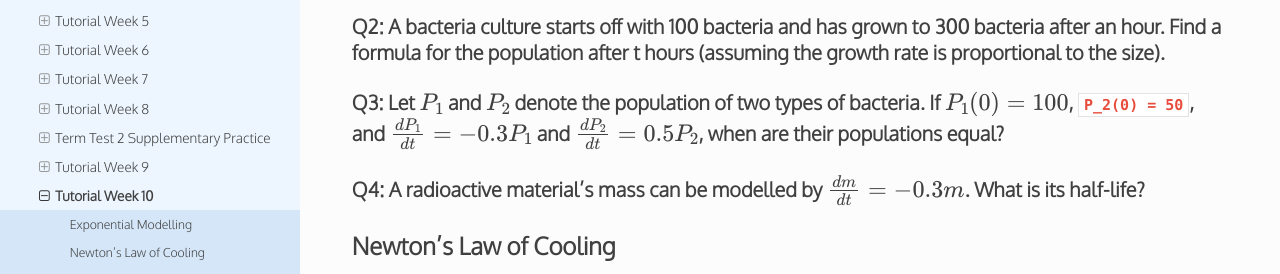
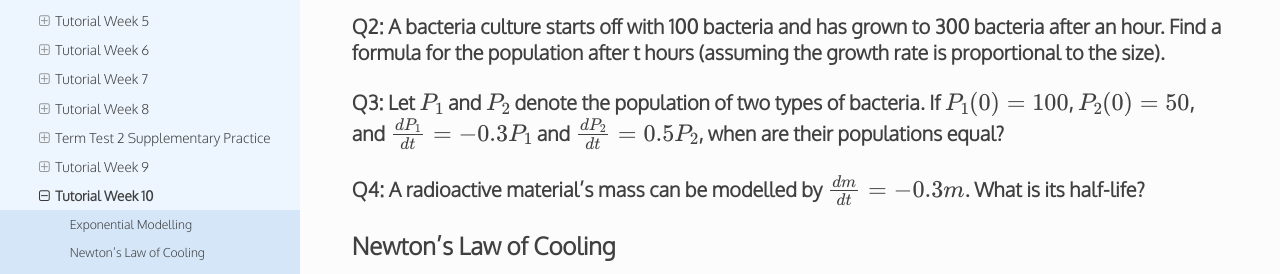
Before and after one commit to hpnrep6/t, a Sphinx documentation site: the page built from source/2022/mata30_fall/tutorial10.rst, in a window 1280 px wide and 987 px high. Shown: the part 278-552 px from the top of the window. Built offline with Sphinx 7.4.7 and the Read the Docs theme 2.0.0, drawn with Linux system fonts in a browser that asks for light colours; cross-references to code outside the pages are shown as plain code; part of the change alters nothing that is shown.

```diff
--- a/source/2022/mata30_fall/tutorial10.rst
+++ b/source/2022/mata30_fall/tutorial10.rst
@@ -24,7 +24,7 @@ Q1: The population of Toronto was 2 770 000 in 1975 and 3 133 000 in 1982. Use a
 Q2: A bacteria culture starts off with 100 bacteria and has grown to 300 bacteria after an hour. Find a formula for the population after t hours (assuming the growth rate is proportional to the size).
 ~~~~~~~~~~~~~~~~~~~~~~~~~~~~~~~~~~~~~~~~~~~~~~~~~~~~~~~~~~~~~~~~~~~~~~~~~~~~~~~~~~~~~~~~~~~~~~~~~~~~~~~~~~~~~~~~~~~~~~~~~~~~~~~~~~~~~~~~~~~~~~~~~~~~~~~~~~~~~~~~~~~~~~~~~~~~~~~~~~~~~~~~~~~~~~~~~~~~~~~~
 
-Q3: Let :math:`P_1` and :math:`P_2` denote the population of two types of bacteria. If :math:`P_1(0) = 100`, :maty:`P_2(0) = 50`, and :math:`\frac{dP_1}{dt} = -0.3P_1` and :math:`\frac{dP_2}{dt} = 0.5P_2`, when are their populations equal?
+Q3: Let :math:`P_1` and :math:`P_2` denote the population of two types of bacteria. If :math:`P_1(0) = 100`, :math:`P_2(0) = 50`, and :math:`\frac{dP_1}{dt} = -0.3P_1` and :math:`\frac{dP_2}{dt} = 0.5P_2`, when are their populations equal?
 ~~~~~~~~~~~~~~~~~~~~~~~~~~~~~~~~~~~~~~~~~~~~~~~~~~~~~~~~~~~~~~~~~~~~~~~~~~~~~~~~~~~~~~~~~~~~~~~~~~~~~~~~~~~~~~~~~~~~~~~~~~~~~~~~~~~~~~~~~~~~~~~~~~~~~~~~~~~~~~~~~~~~~~~~~~~~~~~~~~~~~~~~~~~~~~~~~~~~~~~~~~~~~~~~~~~~~~~~~~~~~~~~~~~~~~~~~~~~~~~
 
 Q4: A radioactive material's mass can be modelled by :math:`\frac{dm}{dt} = -0.3m`. What is its half-life?
```
